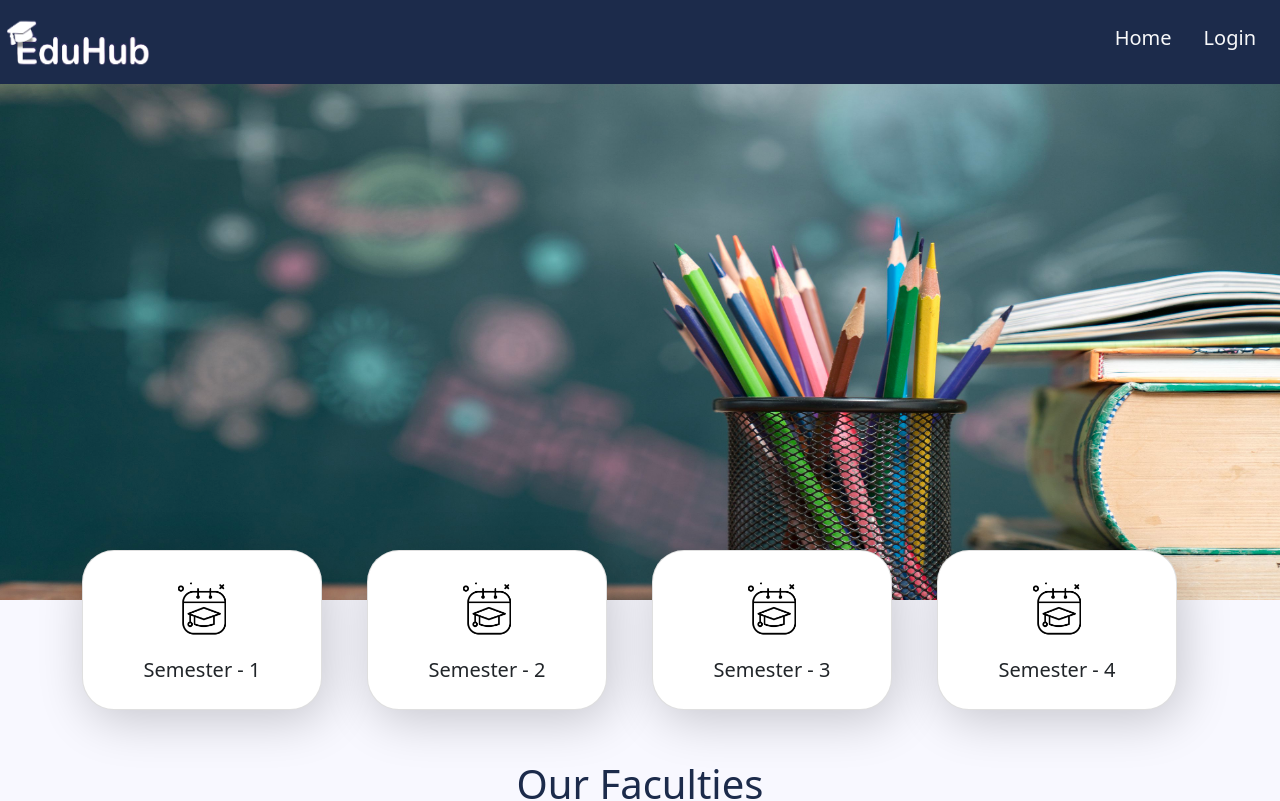
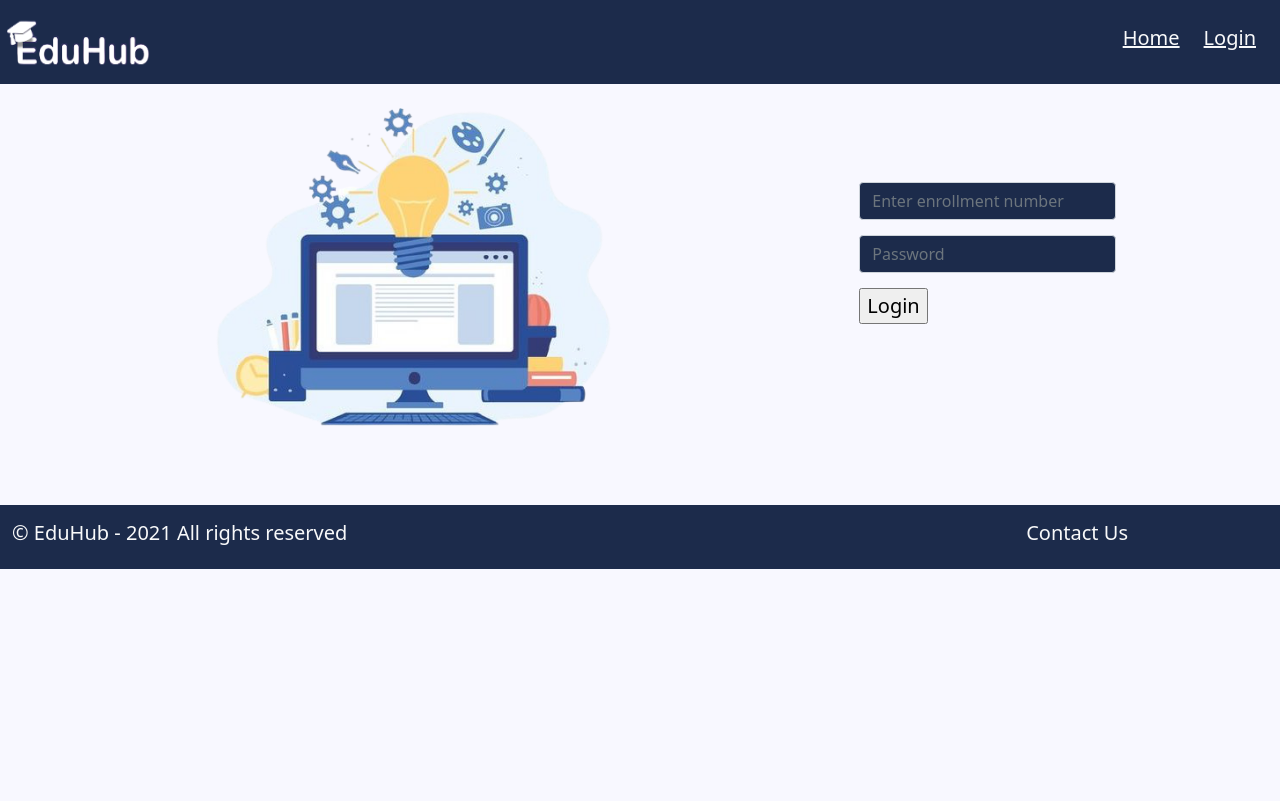
Before and after one commit to ParmarHetul21/EduHub, a React (Create React App) app in the folder frontend/: page /login in a window 1280 px wide. Shown: the top 801 px of the page. Built offline with nearby package versions, Linux system fonts and the light colour scheme.

Commit message:
Home Page Completed

```diff
--- a/frontend/src/App.css
+++ b/frontend/src/App.css
@@ -84,3 +84,19 @@ body {
 .header {
   background-color: #1c2b4b;
 }
+.container-login {
+  display: flex;
+  align-items: center;
+  justify-content: space-evenly
+}
+
+
+.image {
+  flex-basis: 40%
+}
+
+.text {
+  font-size: 20px;
+  padding-left: 20px;
+
+}
--- a/frontend/src/App.js
+++ b/frontend/src/App.js
@@ -1,17 +1,34 @@
 import "bootstrap/dist/css/bootstrap.min.css";
+import { BrowserRouter as Router,Switch,Route } from "react-router-dom";
 import { Component } from "react";
 import "./App.css";
 import Header from "./components/Header";
 import Body from "./components/Body";
 import Footer from "./components/Footer";
-
+import Login from "./components/Login";
 class App extends Component {
   render() {
     return (
       <div>
-        <Header />
-        <Body />
-        <Footer />
+        <Router>
+          <Switch>
+            <Route exact path="/">
+            <Header/>
+            <Body/>
+            <Footer/>
+            </Route>
+
+            <Route path="/login">
+            <Header/>
+            <Login/>
+            <Footer/>
+            </Route>
+
+          </Switch>
+
+        </Router>
+
+
       </div>
     );
   }
--- a/frontend/src/components/Header.js
+++ b/frontend/src/components/Header.js
@@ -1,5 +1,5 @@
 import { Component } from "react";
-import { BrowserRouter as Router } from "react-router-dom";
+import {Link} from "react-router-dom";
 import {
   Navbar,
   Nav,
@@ -9,13 +9,16 @@ import {
   FormControl,
 } from "react-bootstrap";
 import EduHub from "../components/icons/Main_Logo.png";
+import Login from "../components/Login";
+import Body from "../components/Body";
+import Footer from "../components/Footer";
+import "../App.css";
 
-import "../App.css";
 class Header extends Component {
   render() {
     return (
       <div>
-        <Router>
+
           <Navbar className="header" variant="dark" fixed="top">
             <Navbar.Brand href="#home" className="p-1">
               <img
@@ -30,12 +33,13 @@ class Header extends Component {
             <Navbar.Toggle aria-controls="basic-navbar-nav" />
             <Navbar.Collapse id="basic-navbar-nav"></Navbar.Collapse>
             <Nav className="mr-auto">
-              <Nav.Link className="h5 text-light" href="/">
+            <Link className="h5 text-light" to="/">
                 Home
-              </Nav.Link>
-              <Nav.Link className="px-4 h5 text-light" href="/">
+              </Link>
+
+              <Link className="px-4 h5 text-light" to="/login">
                 Login
-              </Nav.Link>
+              </Link>
               {/* <NavDropdown
                 className="h5 text-light"
                 title="Dropdown"
@@ -55,7 +59,8 @@ class Header extends Component {
               </NavDropdown> */}
             </Nav>
           </Navbar>
-        </Router>
+
+
       </div>
     );
   }
--- /dev/null
+++ b/frontend/src/components/Login.js
@@ -0,0 +1,28 @@
+import { Component } from "react";
+import "../App.css";
+import EduHub from "../components/icons/ve-removebg-preview.png";
+import {
+   Form,Button
+  } from "react-bootstrap";
+class Login extends Component {
+    render(){
+        return(
+            <div class="container-login">
+                <div class="image">
+                    <img src={EduHub} width="500" height="auto" alt="Login" style={{marginTop:'6px',padding:"30px"}}/>
+                </div>
+            <div class="text">
+                <Form>
+
+                        <Form.Control type="text" placeholder="Enter enrollment number" style={{background:'#1c2b4b',marginBottom:'15px',color:'white'}}/>
+
+                        <Form.Control type="password" placeholder="Password" style={{background:'#1c2b4b',marginBottom:'15px',color:'white'}}/>
+
+                        <input type="submit" value="Login" />
+                </Form>
+            </div>
+        </div>
+        );
+    }
+}
+export default Login;
```
